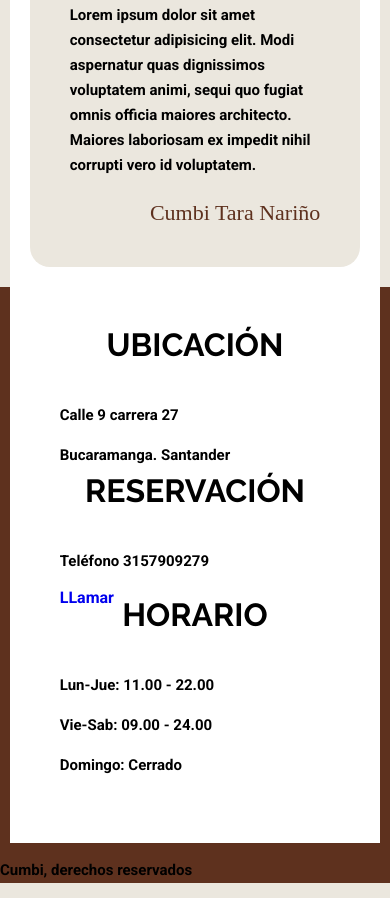
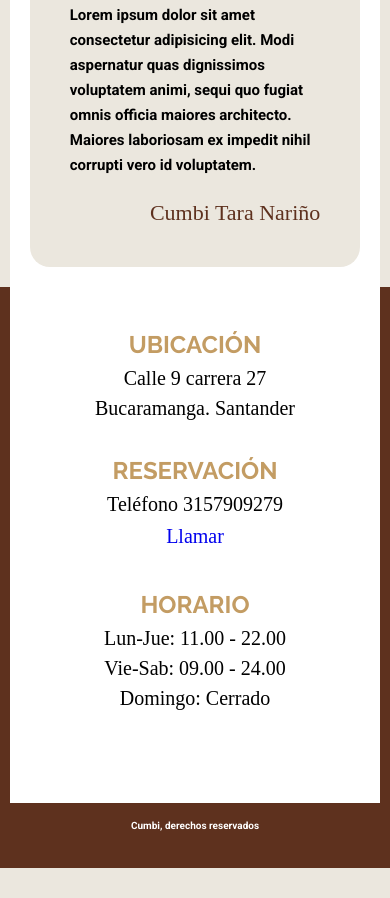
Before and after one commit to cumbinar/cafeteria, a website: page index.html in a window 390 px wide. Shown: the part 6017-6915 px from the top of the page. Drawn offline with Linux system fonts and the light colour scheme; a web font is replaced by a local one.

Commit message:
Termina footer responsive

```diff
--- a/index.html
+++ b/index.html
@@ -210,7 +210,7 @@
            <div class="footer-box reservacion">
                 <h3>reservación</h3>
                 <p>Teléfono 3157909279</p>
-                <a href="tel:+3157909279">LLamar</a>
+                <a href="tel:+3157909279">Llamar</a>
 
            </div>
            <div class="footer-box horario">
@@ -221,7 +221,7 @@
            </div>
 
         </div>
-        <p class="copyrigth">Cumbi, derechos reservados</p>
+        <p class="copyright">Cumbi, derechos reservados</p>
      </footer>
 
 </body>
--- a/src/scss/footer/_footer.scss
+++ b/src/scss/footer/_footer.scss
@@ -10,4 +10,29 @@
             @include m.grid (3, 2rem);
          }
     }
+
+    .copyright{
+        text-align: center;
+        color: v.$blanco;
+        padding-bottom: 3rem;
+        font-size: 1rem;
+    }
 }
+
+.footer-box{
+    font-family: v.$fuenteCursiva;
+    text-align: center;
+    margin-bottom: v.$separacion;
+
+        h3{
+        margin: 0 0 1rem 0;
+        font-size: 2.4rem;
+        color: v.$secundario;
+        }
+
+        p, a{
+            line-height: 1rem;
+            font-size: 2rem;
+        }
+
+}
```
Also changed, not shown: build/css/app.css.
